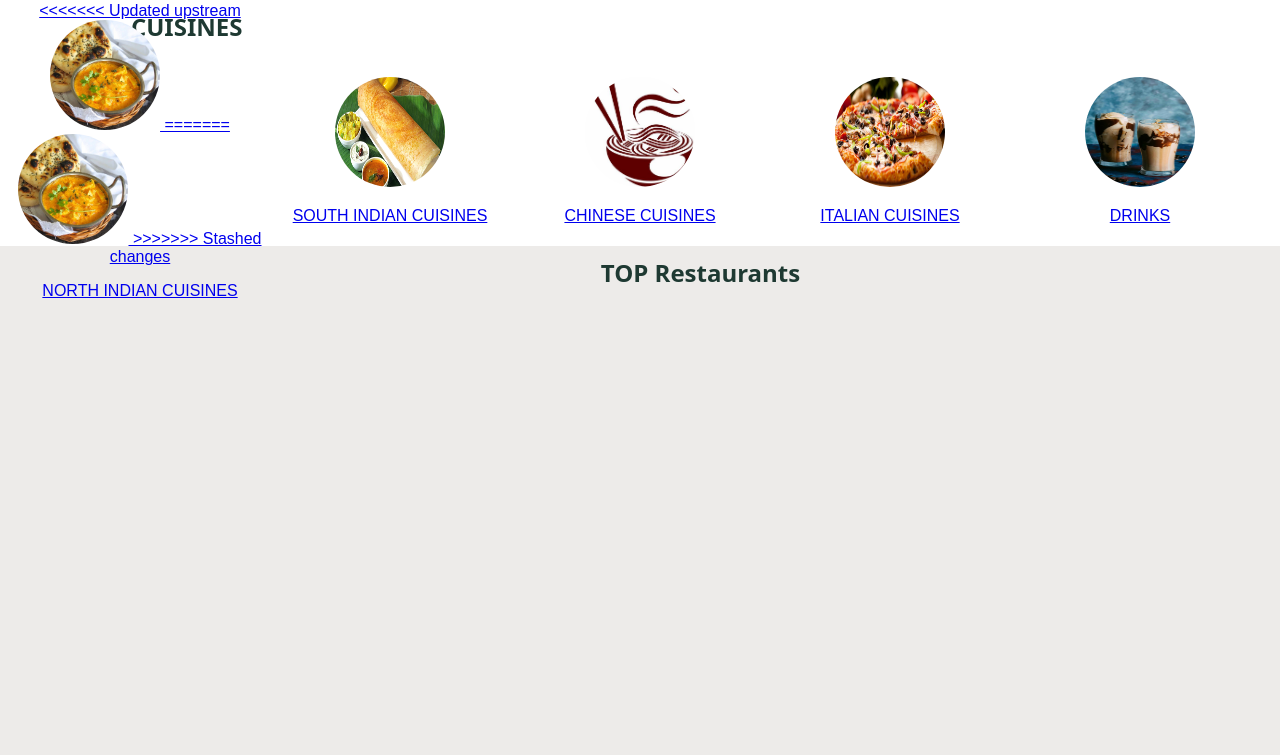
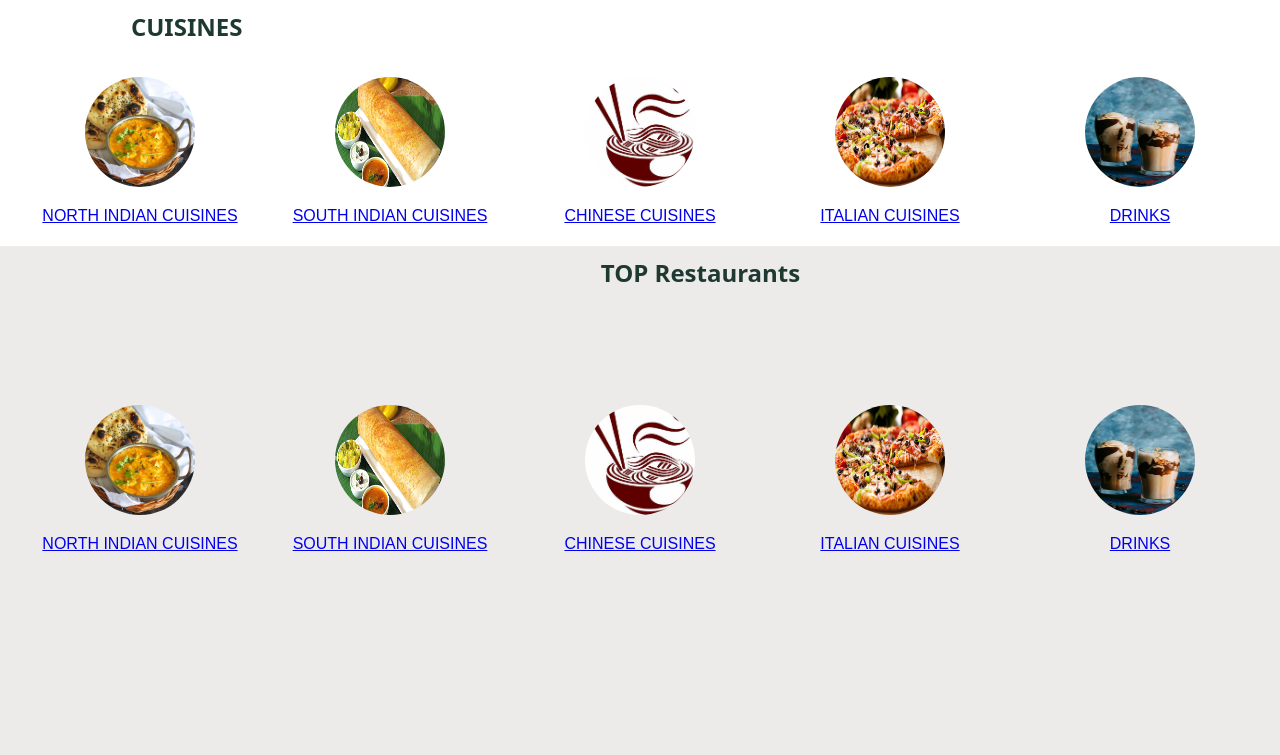
Before and after one commit to panchalrakshit/web_design_project, a PHP site: page /main.html in a window 1280 px wide; the page is wider, and only the part inside the window is pictured. Shown: the part 70-825 px from the top of that part. Run offline with PHP 8.4, Linux system fonts and the light colour scheme.

Commit message:
part2
part2

```diff
--- a/main.html
+++ b/main.html
@@ -34,13 +34,8 @@
             <a href="northindian.html">
             <div class="item1">
                 <div class="product"align="center">
-<<<<<<< Updated upstream
-                    <img _ngcontent-kwr-c168=""  width=" 110px" height="110px" alt="Handcrafted Curations" fetchpriority="high"
-                        src="SRCIMG/NORTHINDIAN.jpg">
-=======
                     <img width=" 110px" height="110px" alt="northindian dishes"
                         src="/SRCIMG/NORTHINDIAN.jpg">
->>>>>>> Stashed changes
                 </div>
                 <div align="center"class="product">
                     <p>NORTH INDIAN CUISINES</p>
@@ -76,7 +71,7 @@
                         src="SRCIMG/ITALIAN.jpg">
                 </div>
                 <div align="center"class="product">
-                    <p>ITALIAN  CUISINES</p>
+                    <p class="ft">ITALIAN  CUISINES</p>
                 </div>
             </div>
             </a>
@@ -95,7 +90,62 @@
     </div>
     <div class="coffee" align="center">
         <h2>TOP Restaurants</h2>
-        <div align="center"class="imgcoffee">
+        <div class="listitems">
+            <a href="northindian.html">
+            <div class="item1">
+                <div class="product"align="center">
+                    <img width=" 110px" height="110px" alt="northindian dishes"
+                        src="/SRCIMG/NORTHINDIAN.jpg">
+                </div>
+                <div align="center"class="product">
+                    <p>NORTH INDIAN CUISINES</p>
+                </div>
+            </div>
+            </a>
+            <a href="southindian.html">
+            <div class="item2">
+                <div align="center"class="product">
+                    <img _ngcontent-kwr-c168="" width="110px"  height="110px" alt="Handcrafted Curations" fetchpriority="high"
+                        src="SRCIMG/SOUTH.jpg">
+                </div>
+                <div align="center"class="product">
+                    <p>SOUTH INDIAN CUISINES</p>
+                </div>
+            </div>
+            </a>
+            <a href="chinese.html">
+            <div class="item3">
+                <div align="center"class="product">
+                    <img _ngcontent-kwr-c168=""  width="110px" height="110px" alt="Handcrafted Curations" fetchpriority="high"
+                    src="SRCIMG/CHINESE.jpg">
+                </div>
+                <div align="center"class="product">
+                    <p>CHINESE CUISINES</p>
+                </div>
+            </div>
+            </a>
+            <a href="ITALIAN.html">
+            <div class="item4">
+                <div align="center"class="product">
+                    <img _ngcontent-kwr-c168=""  width="110px" height="110px" alt="Handcrafted Curations" fetchpriority="high"
+                        src="SRCIMG/ITALIAN.jpg">
+                </div>
+                <div align="center"class="product">
+                    <p class="ft">ITALIAN  CUISINES</p>
+                </div>
+            </div>
+            </a>
+            <a href="drinks.html">
+            <div class="item5">
+                <div align="center"class="product">
+                    <img _ngcontent-kwr-c168="" width="110px"  height="110px" alt="Handcrafted Curations" fetchpriority="high"
+                        src="SRCIMG/cold-coffee-2.jpg">
+                </div>
+                <div align="center"class="product">
+                    <p>DRINKS</p>
+                </div>
+            </div>
+            </a>
         </div>
     </div>
 
--- a/stylesheet.css
+++ b/stylesheet.css
@@ -267,3 +267,6 @@ ul h2{
 .end h4:hover{
     color: #3a4f41;
 }
+.ft{
+    text-decoration: none;
+}
```
Also changed, not shown: login.html (+7 -1 lines).
